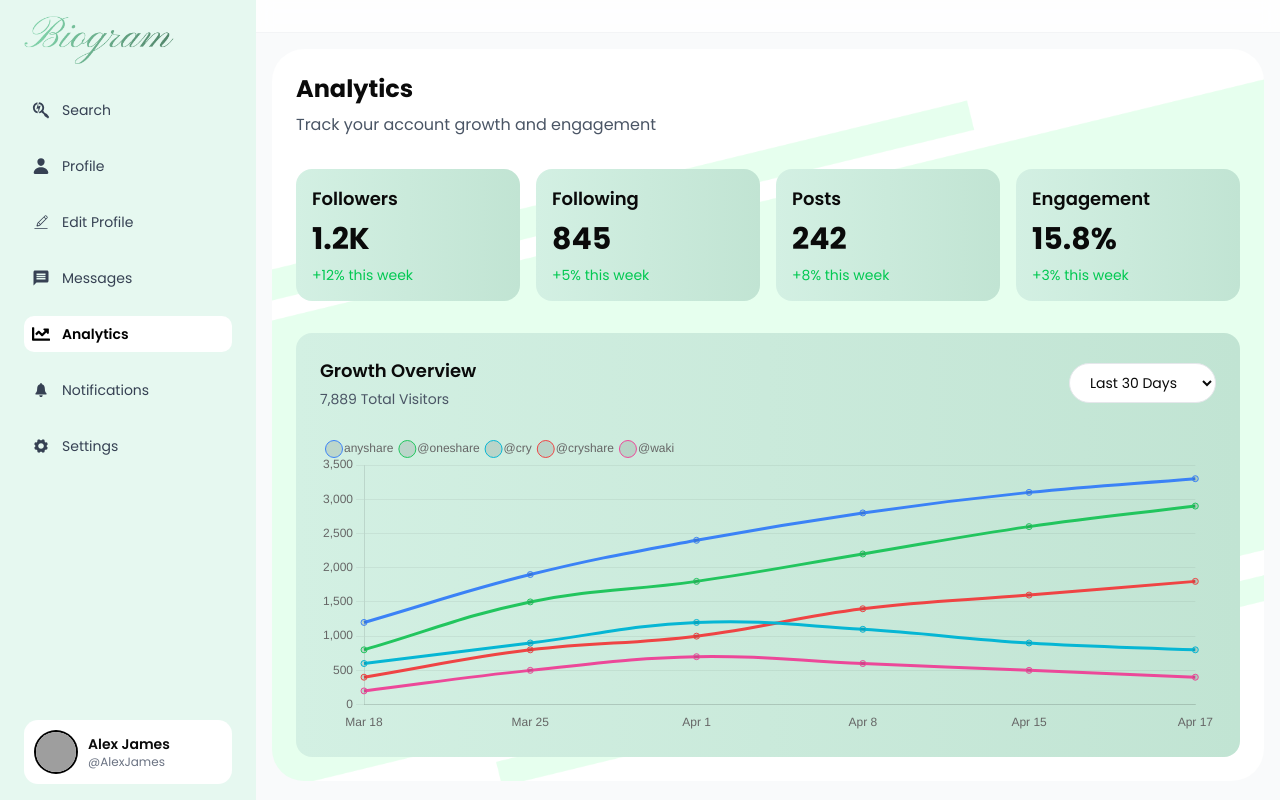
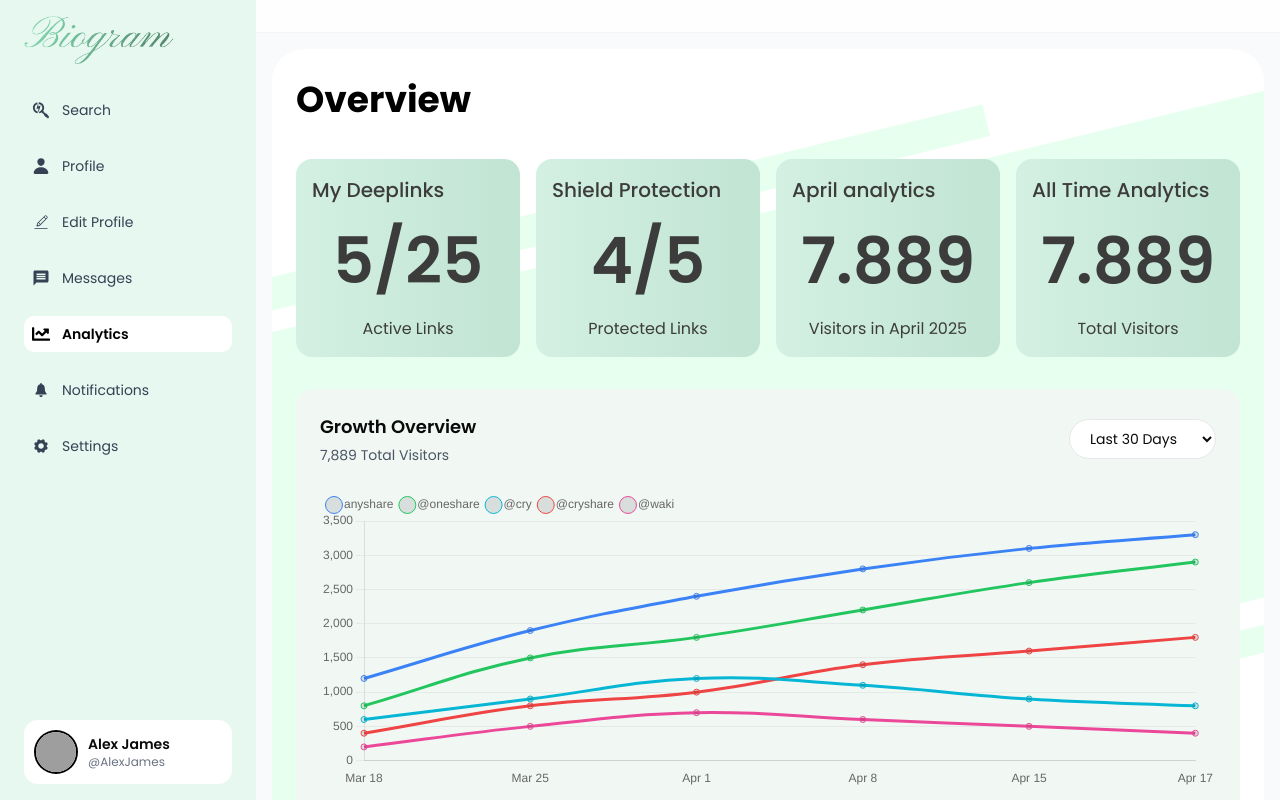
Before and after one commit to FMunir321/biogram, a React (Vite) app: page /analytics in a window 1280 px wide. Built offline with nearby package versions, Linux system fonts and the light colour scheme; grey boxes are pictures that could not be loaded; a web font is replaced by a local one.

Commit message:
add grap cards

```diff
--- a/src/components/maindashboard/MainDashboard.tsx
+++ b/src/components/maindashboard/MainDashboard.tsx
@@ -24,7 +24,7 @@ const MainDashboard = () => {
 
       <div className="w-[50%] md:border-l md:border-[#b6c1bc] md:pl-8 flex justify-center items-center">
         <div>
-          <p className="text-gray-600 text-center">
+          <p className="text-black text-center font-medium">
             Click on user to preview their profile
           </p>
         </div>
--- a/src/pages/Analytics.tsx
+++ b/src/pages/Analytics.tsx
@@ -98,6 +98,29 @@ const Analytics = () => {
     },
   };
 
+  const stats = [
+    {
+      label: "My Deeplinks",
+      value: "5/25",
+      change: "Active Links",
+    },
+    {
+      label: "Shield Protection",
+      value: "4/5",
+      change: "Protected Links",
+    },
+    {
+      label: "April analytics",
+      value: "7.889",
+      change: "Visitors in April 2025",
+    },
+    {
+      label: "All Time Analytics",
+      value: "7.889",
+      change: "Total Visitors",
+    },
+  ];
+
   return (
     <div className="w-full max-w-[1300px] mx-auto p-2 md:p-4">
       <div
@@ -106,39 +129,25 @@ const Analytics = () => {
       >
         {/* Header */}
         <div className="mb-6 md:mb-8">
-          <h1 className="text-2xl font-bold mb-2">Analytics</h1>
-          <p className="text-gray-600">Track your account growth and engagement</p>
+          <h1 className="text-[36px] font-bold mb-2 text-black">Overview</h1>
         </div>
 
         {/* Stats Grid */}
         <div className="grid grid-cols-1 sm:grid-cols-2 lg:grid-cols-4 gap-4 mb-8">
-          <div className="bg-gradient-to-r from-[#d3f0e3] to-[#c1e4d3] rounded-2xl p-4">
-            <h3 className="text-lg font-semibold mb-2">Followers</h3>
-            <p className="text-3xl font-bold">1.2K</p>
-            <p className="text-green-500 text-sm mt-2">+12% this week</p>
-          </div>
-
-          <div className="bg-gradient-to-r from-[#d3f0e3] to-[#c1e4d3] rounded-2xl p-4">
-            <h3 className="text-lg font-semibold mb-2">Following</h3>
-            <p className="text-3xl font-bold">845</p>
-            <p className="text-green-500 text-sm mt-2">+5% this week</p>
-          </div>
-
-          <div className="bg-gradient-to-r from-[#d3f0e3] to-[#c1e4d3] rounded-2xl p-4">
-            <h3 className="text-lg font-semibold mb-2">Posts</h3>
-            <p className="text-3xl font-bold">242</p>
-            <p className="text-green-500 text-sm mt-2">+8% this week</p>
-          </div>
-
-          <div className="bg-gradient-to-r from-[#d3f0e3] to-[#c1e4d3] rounded-2xl p-4">
-            <h3 className="text-lg font-semibold mb-2">Engagement</h3>
-            <p className="text-3xl font-bold">15.8%</p>
-            <p className="text-green-500 text-sm mt-2">+3% this week</p>
-          </div>
+          {stats.map((stat) => (
+            <div
+              key={stat.label}
+              className="bg-gradient-to-r from-[#d3f0e3] to-[#c1e4d3] rounded-2xl p-4"
+            >
+              <h3 className="text-[20px] font-medium mb-2 text-[#3C3C3C]">{stat.label}</h3>
+              <p className="text-[64px] font-semibold text-[#3C3C3C] text-center">{stat.value}</p>
+              <p className="text-[16px] font-normal text-[#3C3C3C] mt-2 text-center">{stat.change}</p>
+            </div>
+          ))}
         </div>
 
         {/* Graph Section */}
-        <div className="bg-gradient-to-r from-[#d3f0e3] to-[#c1e4d3] rounded-2xl p-4 md:p-6">
+        <div className="bg-[#f1f8f4] rounded-2xl p-4 md:p-6">
           <div className="flex flex-col md:flex-row justify-between items-start md:items-center mb-6">
             <div>
               <h3 className="text-lg font-semibold mb-1">Growth Overview</h3>
--- a/src/pages/Messages.tsx
+++ b/src/pages/Messages.tsx
@@ -1,39 +1,40 @@
+import { Button } from "@/components/ui/button";
 import bground from "../assets/lightbg.png";
+import { Input } from "@/components/ui/input";
 
 const Messages = () => {
   return (
-    <div className="w-full max-w-[1300px] mx-auto p-2 md:p-4">
     <div
-        className="bg-white rounded-[32px] p-4 md:p-6 bg-cover bg-center"
-        style={{
-          backgroundImage: `url(${bground})`,
-        }}
+      className="flex flex-col md:flex-row justify-center h-full  bg-cover bg-center"
+      style={{ backgroundImage: `url(${bground})` }}
     >
-        {/* Header */}
-        <div className="mb-6 md:mb-8">
-          <h1 className="text-2xl font-bold mb-4">Message</h1>
-          {/* Search Bar */}
-          <div className="flex flex-col sm:flex-row items-center gap-4">
-            <div className="w-full max-w-md bg-gradient-to-r from-[#d3f0e3] to-[#c1e4d3] rounded-full p-1">
-              <input
+      <div className="w-[50%] p-5">
+        <h1 className="text-[32px] font-bold text-black">Message</h1>
+        {/* Searchbar */}
+        <div className="flex !border-[#6fb793] border-1 mb-4 gap-2 w-full  rounded-full [background:linear-gradient(to_right,_#dfece2,_#d5dad9)] text-black text-[20px] font-medium">
+          <Input
             type="text"
             placeholder="Search Person name here"
-                className="w-full px-4 py-2 bg-white rounded-full outline-none text-sm"
+            className="py-7 m-1 text-[20px] font-medium border-0 focus:border-0 focus:ring-0 focus-visible:ring-0 outline-none shadow-none"
           />
+          <Button className="py-7 px-9 m-1 bg-gradient-to-r from-[#98e6c3] to-[#4a725f] text-white rounded-full text-sm font-semibold whitespace-nowrap hover:opacity-90 transition-opacity">
+            Search
+          </Button>
         </div>
-            <button className="w-full sm:w-auto bg-gradient-to-r from-[#98e6c3] to-[#4a725f] text-white px-6 py-2 rounded-full text-sm font-medium">
-              Search
-            </button>
+        <div className="mt-9">
+          <p className="text-20px font-medium text-center text-black">No conversation yet</p>
         </div>
       </div>
 
-        {/* Message Content */}
-        <div className="flex flex-col items-center justify-center min-h-[400px] text-center px-4">
-          <p className="text-gray-600 mb-4">No conversation yet</p>
-          <p className="text-gray-400 text-sm">Select a conversation to start chat</p>
+      <div className="w-[50%] md:border-l md:border-[#b6c1bc] md:pl-8 flex justify-center items-center">
+        <div>
+          <p className="text-black text-center font-medium">
+            Select a conversation to start chat
+          </p>
         </div>
       </div>
     </div>
+
   );
 };
 
```
Lines whose indentation alone changed are shown as unchanged.
